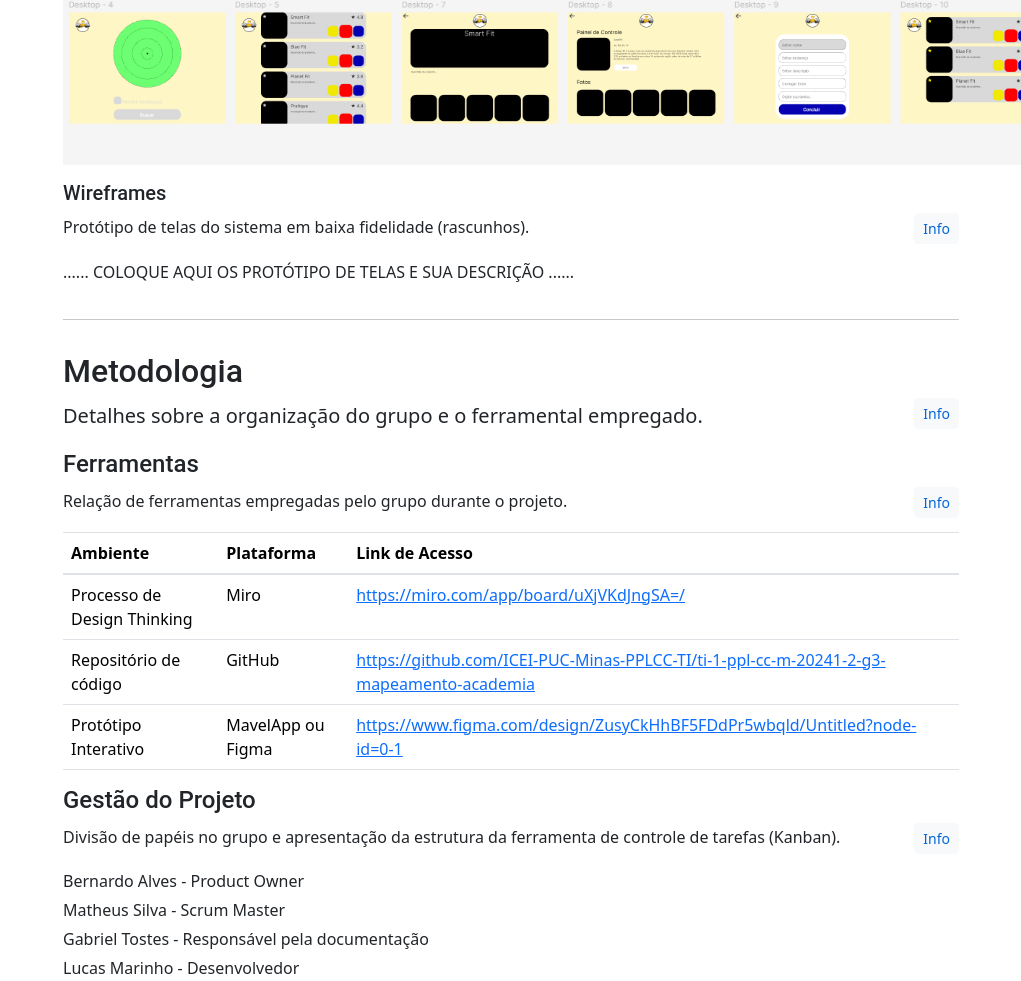
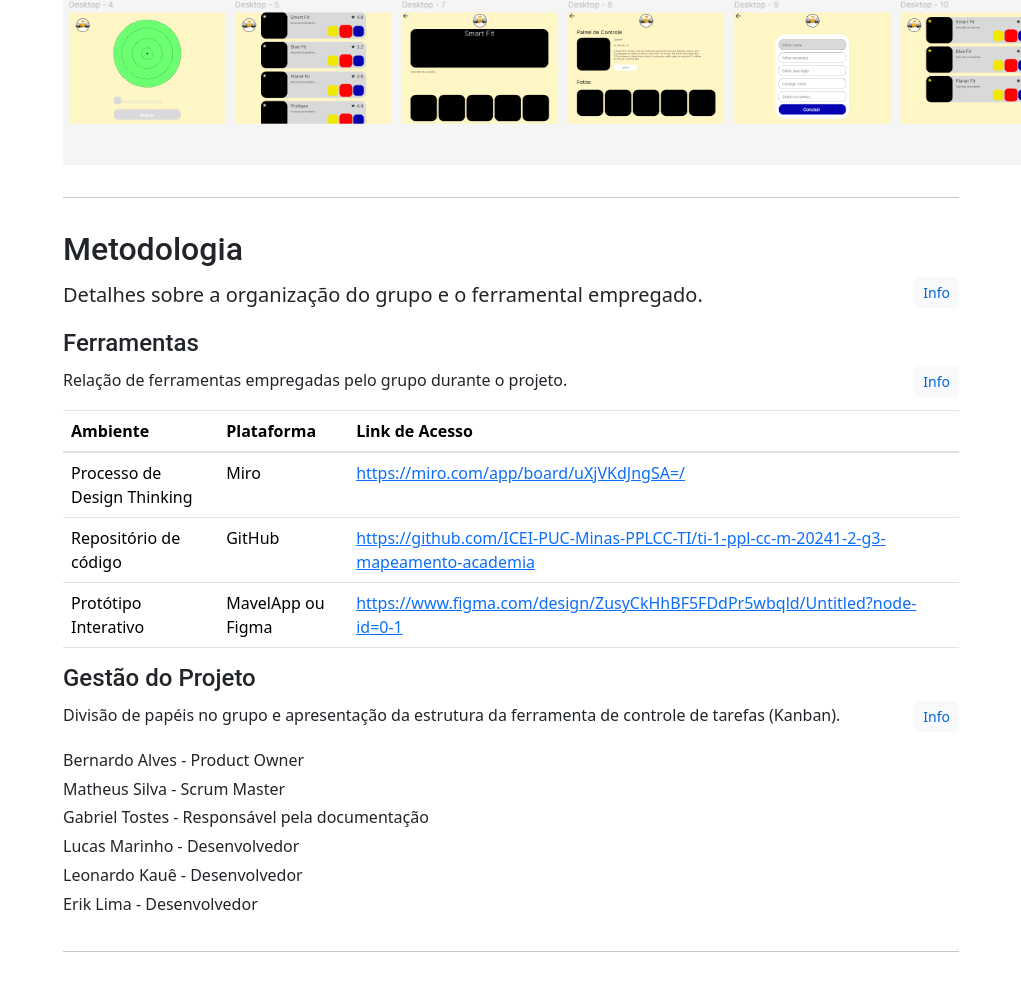
Before and after one commit to ICEI-PUC-Minas-PPLCC-TI/ppl-cc-ti1-2024-1-g-mapeamento-academia, a plain HTML site: page docs/index_documentacao.html in a window 1280 px wide. Shown: the part 3426-4407 px from the top of the page, without its empty margins (259-1280 px from the left). Drawn offline with nearby package versions, Linux system fonts and the light colour scheme.

Commit message:
Ultimos detalhes

```diff
--- a/docs/index_documentacao.html
+++ b/docs/index_documentacao.html
@@ -377,17 +377,6 @@
                 <p><img src="../docs/assets/images/Captura de tela 2024-07-03 141206.png" alt="" width="1000"></p>
               </section>
 
-              <section>
-                <h5>Wireframes</h5>
-                <p>Protótipo de telas do sistema em baixa fidelidade (rascunhos).
-                  <button type="button" class="btn btn-light btn-sm float-right" data-toggle="collapse" href="#collapseWireframes">Info</button>
-                </p>
-                <div class="alert alert-warning collapse" role="alert" id="collapseWireframes">
-                  <p>Os Wireframes são protótipos das telas da aplicação usados em design de interface para sugerir a estrutura de um site web e seu relacionamentos entre suas páginas. Um wireframe web é uma ilustração semelhante ao layout de elementos fundamentais na interface. <img  class="img-fluid" src="assets/images/exemplo-wireframe.png" alt="Exemplo de wireframe"></p>
-                </div>
-                <p>......  COLOQUE AQUI OS PROTÓTIPO DE TELAS E SUA DESCRIÇÃO ......</p>
-              </section>
-
             </section>
           </section>
 
```
